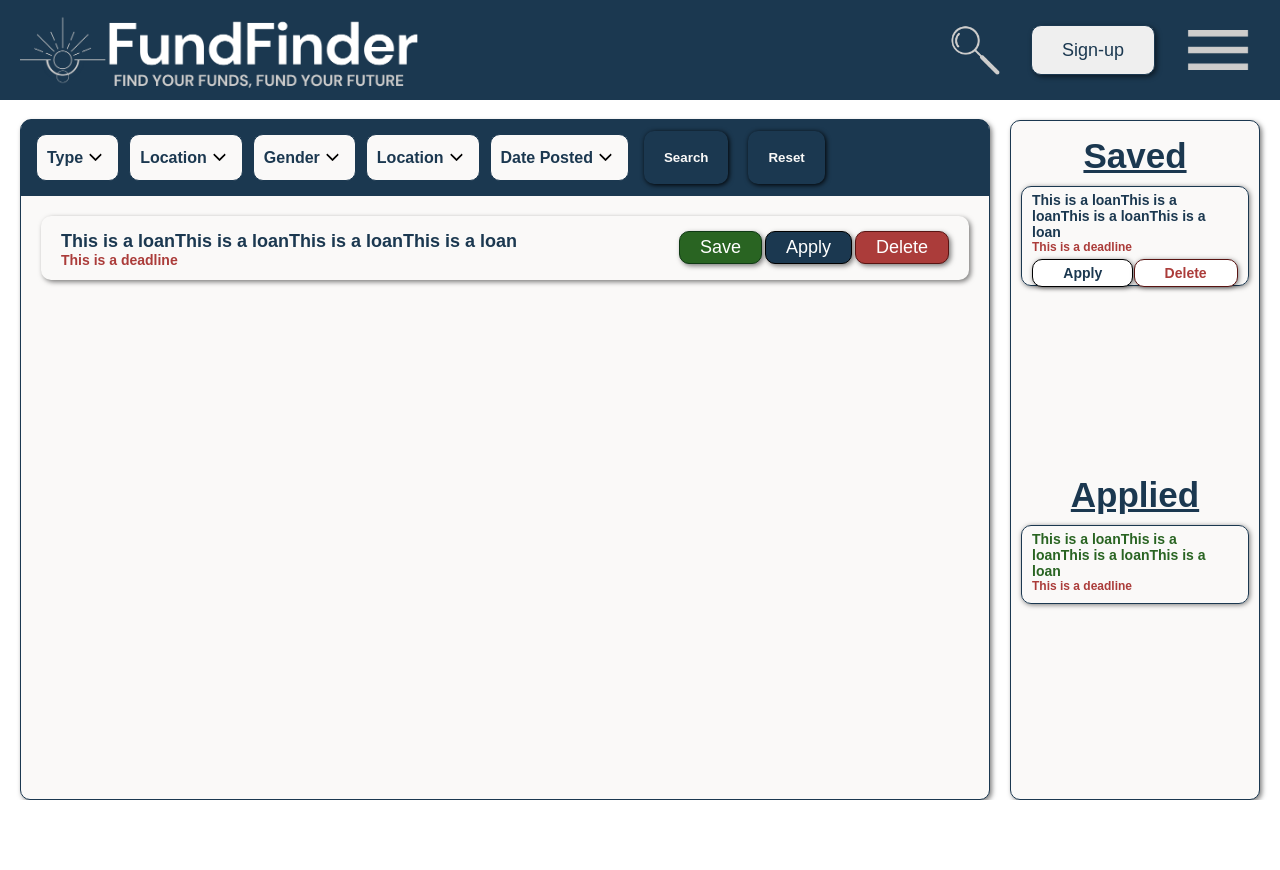
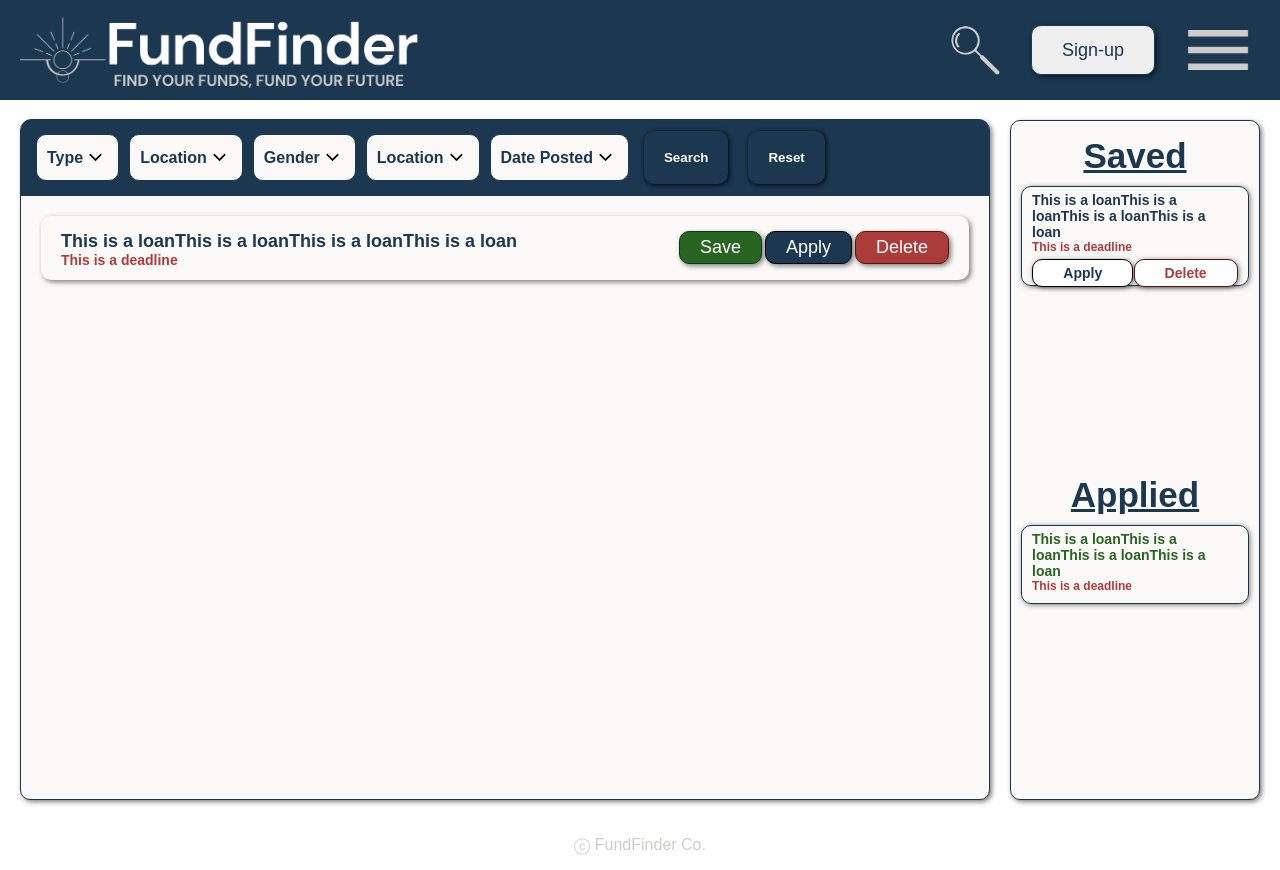
Before and after one commit to Jorfishdan/FundFinder-client, a React (Create React App) app: page /dashboard in a window 1280 px wide. Before the commit the page ends 800 px from the top, so only its background shows below. Built offline with nearby package versions, Linux system fonts and the light colour scheme; a web font is replaced by a local one.

Commit message:
footer done

```diff
--- /dev/null
+++ b/src/components/Footer/Footer.js
@@ -0,0 +1,11 @@
+import "./Footer.scss";
+
+import React from 'react'
+
+export default function Footer() {
+  return (
+    <div className="footer__container">
+      <p className="footer__copywrite">ⓒ FundFinder Co.</p>
+    </div>
+  )
+}
--- /dev/null
+++ b/src/components/Footer/Footer.scss
@@ -0,0 +1,12 @@
+@use "../../styles/variables" as *;
+
+.footer{
+    &__container{
+        display:flex;
+        justify-content: center;
+        align-items: center;
+        width:100vw;
+        color:$grey;
+        margin-top:2rem;
+    }
+}
--- a/src/pages/Homepage.js
+++ b/src/pages/Homepage.js
@@ -1,11 +1,13 @@
 import Header from "../components/Header/Header";
 import List from "../components/Main/Main";
+import Footer from "../components/Footer/Footer";
 
 export default function Homepage() {
   return (
     <div>
       <Header/>
       <List/>
+      <Footer/>
     </div>
   )
 }
```
